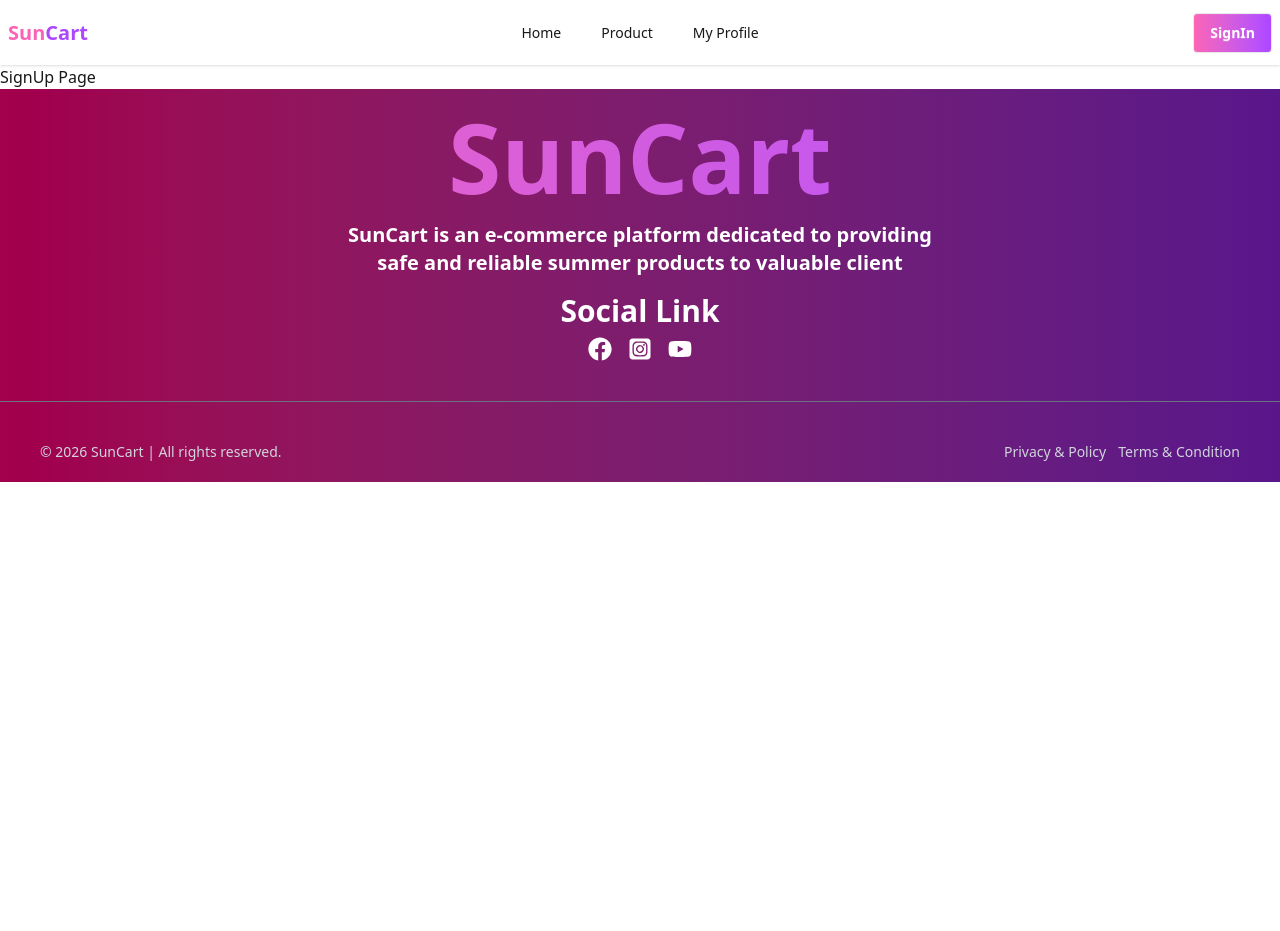
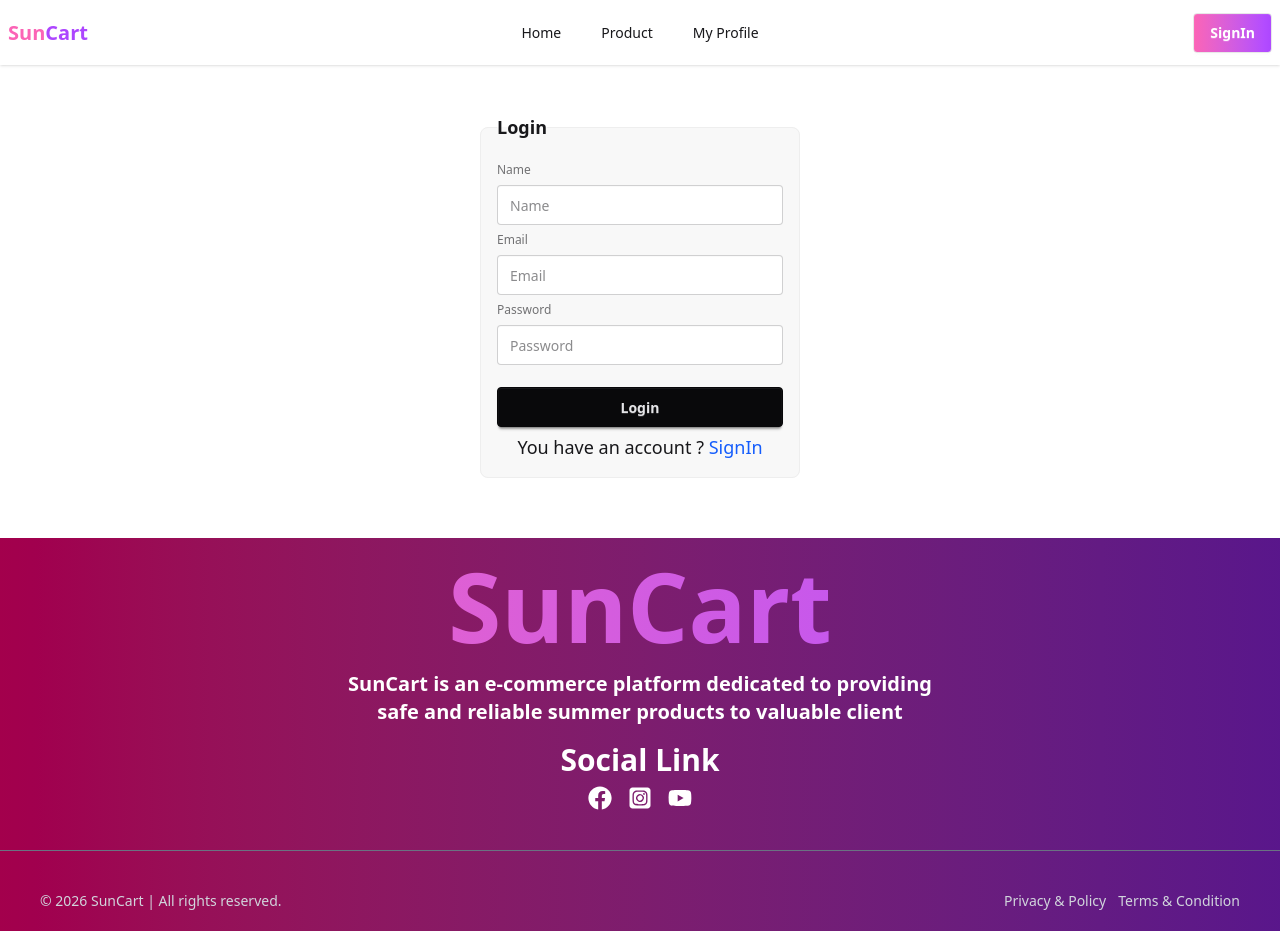
Before and after one commit to TonmoyX/Sun_Cart, a Next.js app: page /signup in a window 1280 px wide. Before the commit the page ends 800 px from the top, so only its background shows below. Built offline with nearby package versions, Linux system fonts and the light colour scheme.

Commit message:
signup and signin page setup

```diff
--- a/src/app/(auth)/signin/page.jsx
+++ b/src/app/(auth)/signin/page.jsx
@@ -1,9 +1,24 @@
+'use client'
+import Link from 'next/link';
 import React from 'react';
 
 const SignInPage = () => {
     return (
-        <div>
+        <div className='container mx-auto justify-center mt-10'>
+            <form >
+            <fieldset className="fieldset bg-base-200 border-base-300 mx-auto mb-15 rounded-box w-xs border p-4">
+                <legend className="fieldset-legend text-lg">Login</legend>
 
+                <label className="label">Email</label>
+                <input type="email" name='email' className="input" placeholder="Email" />
+
+                <label className="label">Password</label>
+                <input type="password" name='password' className="input" placeholder="Password" />
+
+                <button className="btn btn-neutral mt-4">Login</button>
+            <p className='text-center text-lg'>You have no account ? <Link href={'/signup'}><span className='text-blue-600'>SignUp</span></Link></p>
+            </fieldset>
+            </form>
         </div>
     );
 };
--- a/src/app/(auth)/signup/page.jsx
+++ b/src/app/(auth)/signup/page.jsx
@@ -1,9 +1,26 @@
+import Link from 'next/link';
 import React from 'react';
 
 const SignUpPage = () => {
     return (
-        <div>
-            SignUp Page
+        <div className='container mx-auto justify-center mt-10'>
+            <form className=''>
+            <fieldset className="fieldset bg-base-200 border-base-300 mx-auto mb-15 rounded-box w-xs border p-4">
+                <legend className="fieldset-legend text-lg">Login</legend>
+
+                <label className="label">Name</label>
+                <input type="email" name='name' className="input" placeholder="Name" />
+
+                <label className="label">Email</label>
+                <input type="email" name='email' className="input" placeholder="Email" />
+
+                <label className="label">Password</label>
+                <input type="password" name='password' className="input" placeholder="Password" />
+
+                <button className="btn btn-neutral mt-4">Login</button>
+            <p className='text-center text-lg'>You have an account ? <Link href={'/signin'}><span className='text-blue-600'>SignIn</span></Link></p>
+            </fieldset>
+            </form>
         </div>
     );
 };
```
